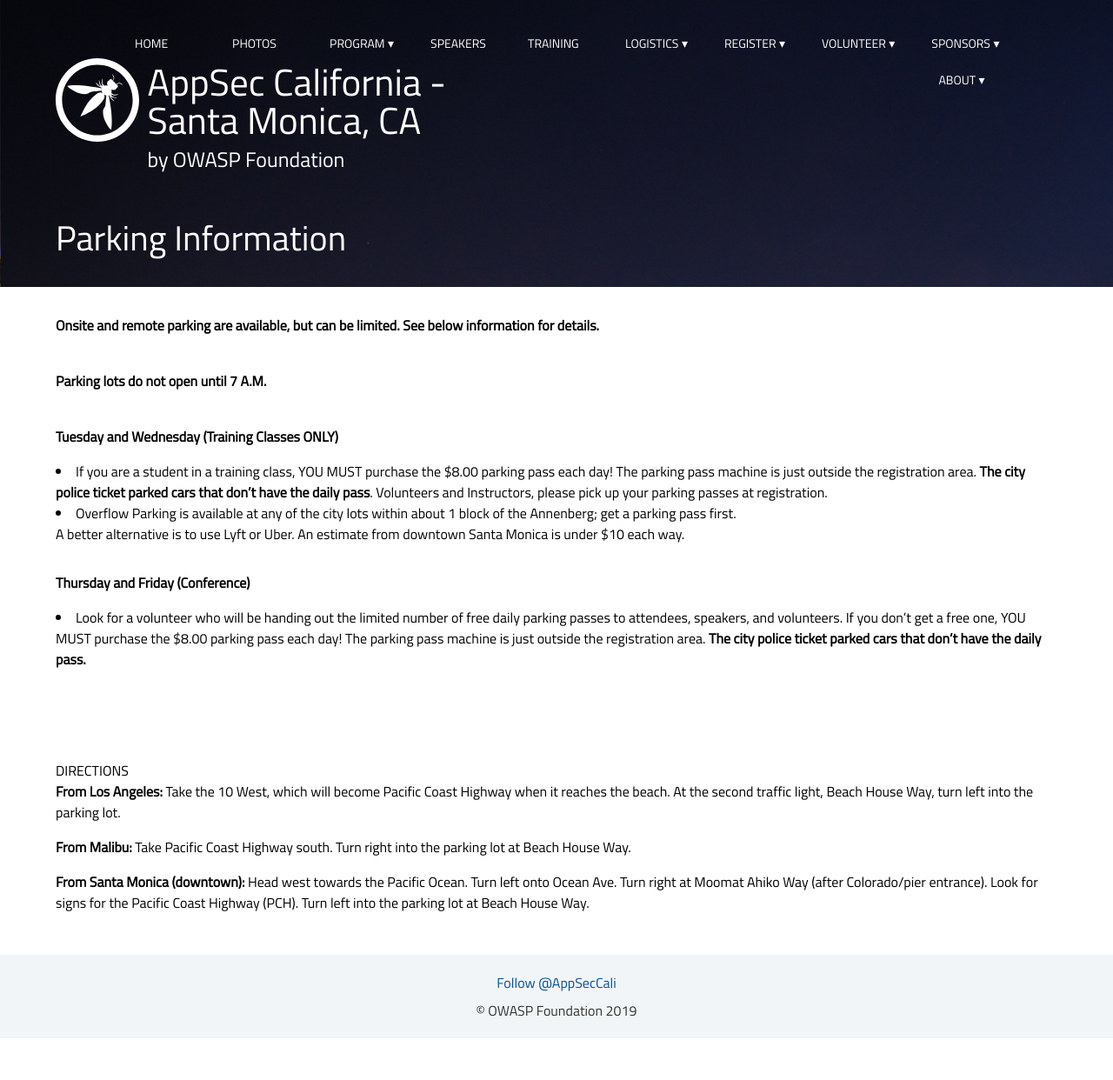
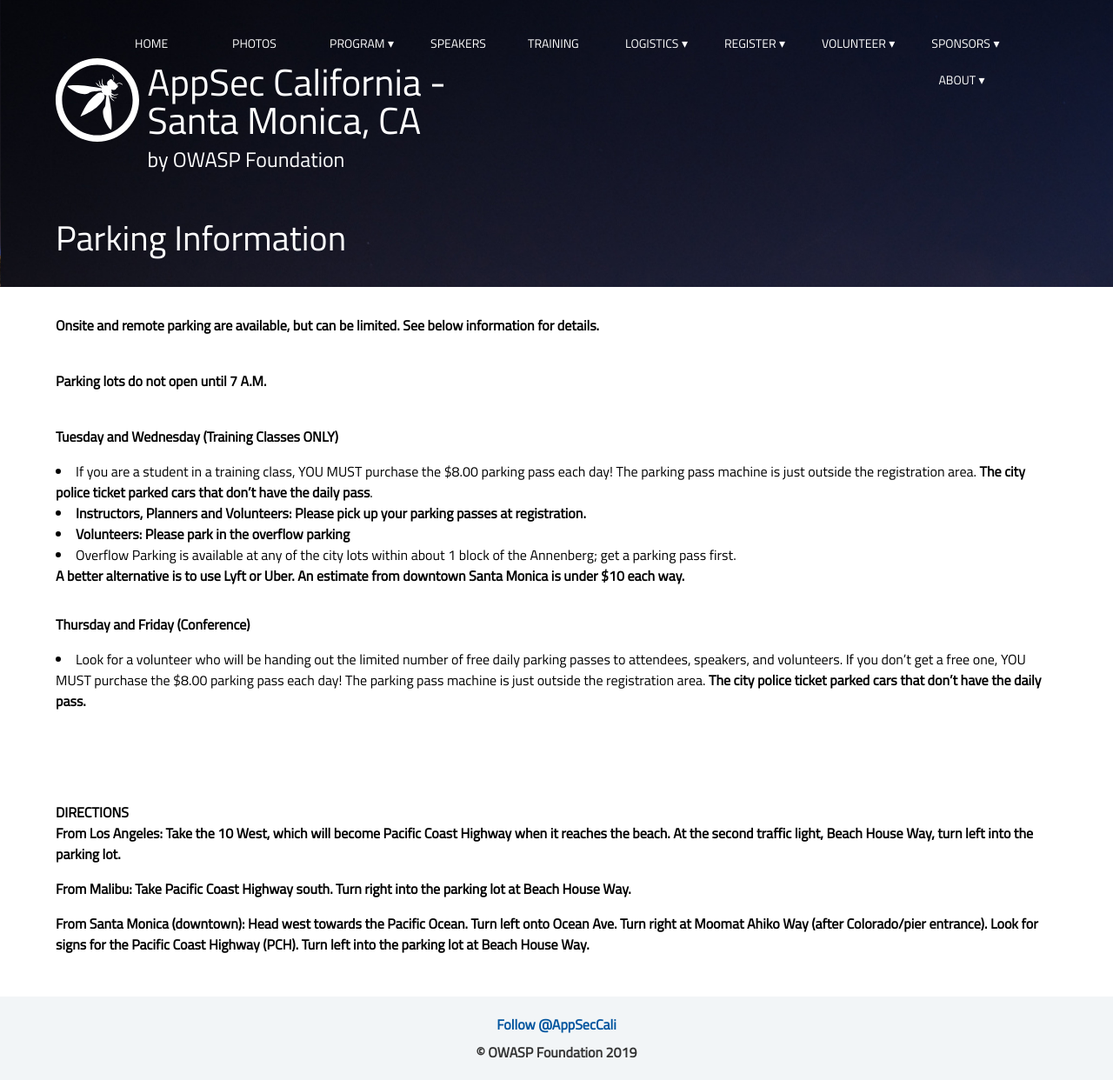
Before and after one commit to OWASP/2020-appseccalifornia, a Jekyll site: the page built from parking/index.html, in a window 1280 px wide. Shown: the whole page at 87% size. Built offline with Jekyll 4.4.1, drawn with Linux system fonts in a browser that asks for light colours; some web fonts are replaced; comment, search, counter and statistics services are not loaded; before the commit the page ends 1194 px from its top, so only the background shows below that.

Commit message:
updating parking page

```diff
--- a/parking/index.html
+++ b/parking/index.html
@@ -9,7 +9,9 @@
 <p><b>Parking lots do not open until 7 A.M.</b></p>
 <br>
 <p> <span style="font-weight: 400;"><strong>Tuesday and Wednesday (Training Classes ONLY)</strong></span></li>
-<li style="font-weight: 400;"><span style="font-weight: 400;">If you are a student in a training class, YOU MUST purchase the $8.00 parking pass each day!  The parking pass machine is just outside the registration area.</span><b> The city police ticket parked cars that don’t have the daily pass</b><span style="font-weight: 400;">.  Volunteers and Instructors, please pick up your parking passes at registration.</span></li>
+<li style="font-weight: 400;"><span style="font-weight: 400;">If you are a student in a training class, YOU MUST purchase the $8.00 parking pass each day!  The parking pass machine is just outside the registration area.</span><b> The city police ticket parked cars that don’t have the daily pass</b><span style="font-weight: 400;">. </li>
+<li><b>Instructors, Planners and Volunteers:<b> Please pick up your parking passes at registration.</span></li>
+<li><b>Volunteers:</b> Please park in the overflow parking
 <li style="font-weight: 400;"><span style="font-weight: 400;">Overflow Parking is available at any of the city lots within about 1 block of the Annenberg; get a parking pass first.</span></li>
 <p>A better alternative is to use Lyft or Uber. An estimate from downtown Santa Monica is under $10 each way.</p>
 <p>
```
